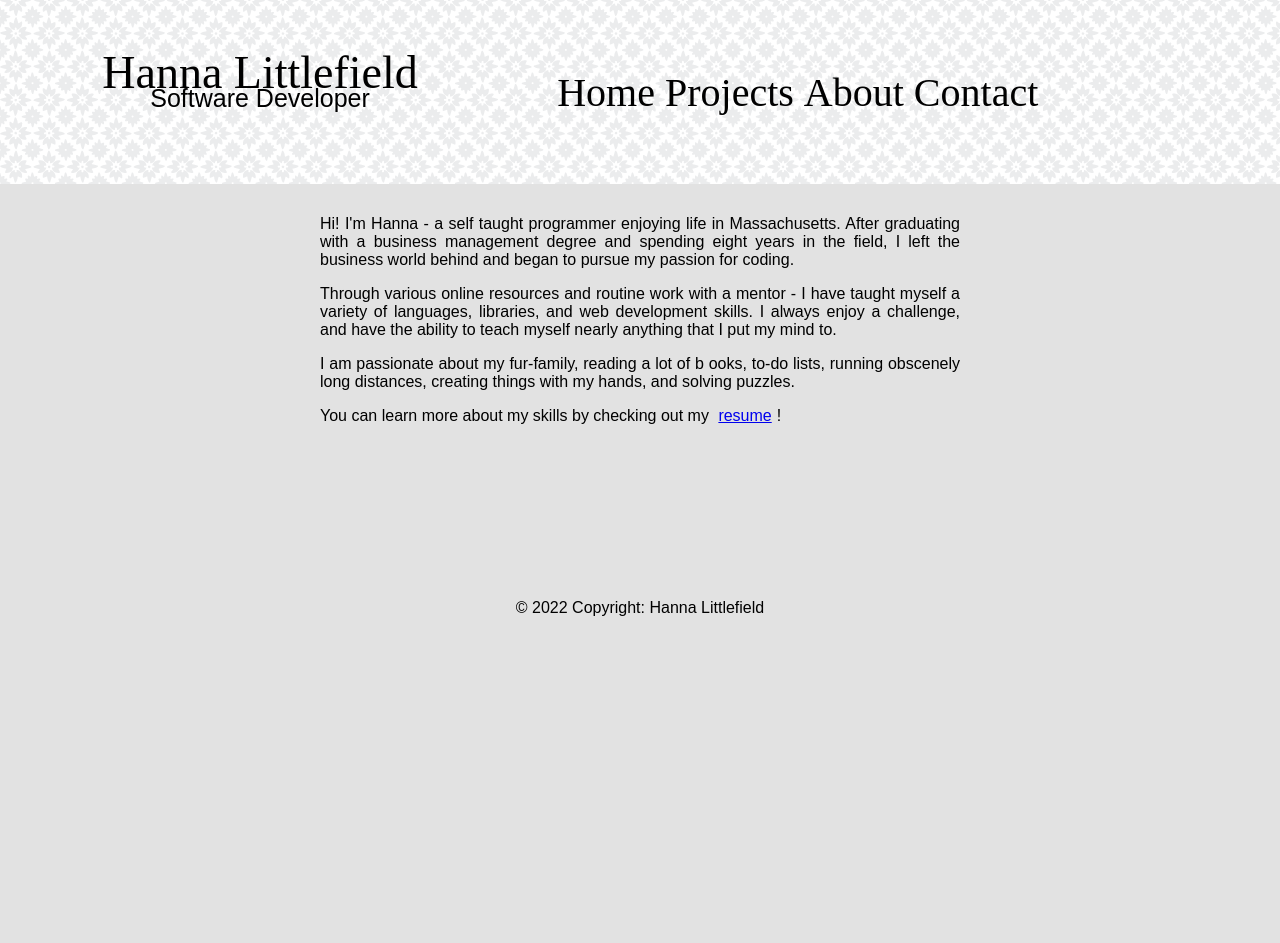
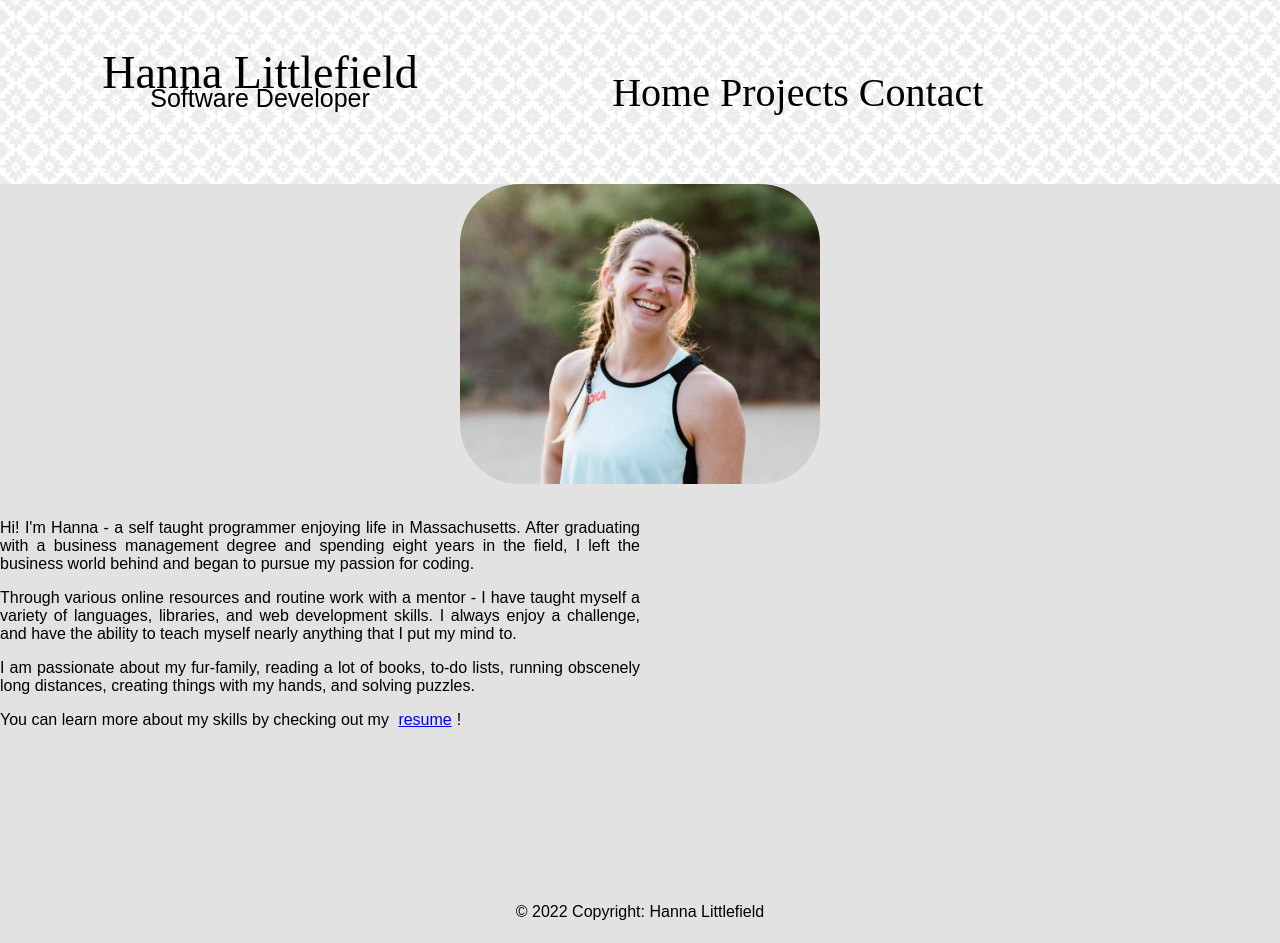
Before and after one commit to hannamlittlefield/AlexanderSucks, a React (Create React App) app: page /about in a window 1280 px wide. Before the commit the page ends 800 px from the top, so only its background shows below. Built offline with nearby package versions, Linux system fonts and the light colour scheme; a web font is replaced by a local one.

Commit message:
adding in photo file, and importing container/row/col from bootstrap

```diff
--- a/src/AboutMe.js
+++ b/src/AboutMe.js
@@ -1,18 +1,26 @@
 import React from 'react'
 import resume from './resume.pdf'
+import Row from 'react-bootstrap/Row'
+import Col from 'react-bootstrap/Col'
+import ProfPic from './ProfilePhoto.jpg'
+import Container from 'react-bootstrap/Container'
 
 export default function About(){
     return(
-        <div class="container-fluid" align="center">
-        <div align="center" className="About">
-            <p>Hi! I'm Hanna - a self taught programmer enjoying life in Massachusetts. After graduating with a business management degree and spending eight years in the field, I left the business world behind and began to pursue my passion for coding.</p>
+        <Container fluid>
+            <Row>
+                <Col><img className="projImg" src={ProfPic} alt="A photo of Hanna looking off to the side laughing"/></Col>
+                <Col><div align="center" className="About">
+                    <p>Hi! I'm Hanna - a self taught programmer enjoying life in Massachusetts. After graduating with a business management degree and spending eight years in the field, I left the business world behind and began to pursue my passion for coding.</p>
 
-            <p>Through various online resources and routine work with a mentor - I have taught myself a variety of languages, libraries, and web development skills. I always enjoy a challenge, and have the ability to teach myself nearly anything that I put my mind to.</p>
+                    <p>Through various online resources and routine work with a mentor - I have taught myself a variety of languages, libraries, and web development skills. I always enjoy a challenge, and have the ability to teach myself nearly anything that I put my mind to.</p>
 
-            <p>I am passionate about my fur-family, reading a lot of b ooks, to-do lists, running obscenely long distances, creating things with my hands, and solving puzzles. </p>
+                    <p>I am passionate about my fur-family, reading a lot of books, to-do lists, running obscenely long distances, creating things with my hands, and solving puzzles. </p>
 
-    <p>You can learn more about my skills by checking out my <a href={resume}>resume</a>!</p>
-        </div>
-        </div>
+                    <p>You can learn more about my skills by checking out my <a href={resume}>resume</a>!</p>
+                </div>
+                </Col>
+        </Row>
+        </Container>
     )
 }
--- a/src/Navbar.js
+++ b/src/Navbar.js
@@ -24,9 +24,8 @@ export default function NavTopbar(){
     return (
       <div style={{ display: 'block', width: 700, padding: 30 }}>
       <StyledNavBar bg="#ede7f6" className='nav' fixed='top'>
-        <StyledLink to="/">Home</StyledLink>
+        <StyledLink to="/about">Home</StyledLink>
         <StyledLink to="/projects">Projects</StyledLink>
-        <StyledLink to="/about">About</StyledLink>
         <StyledLink to="/contact">Contact</StyledLink>
       </StyledNavBar>
     </div>
```
Also changed, not shown: src/ProfilePhoto.jpg (added).
